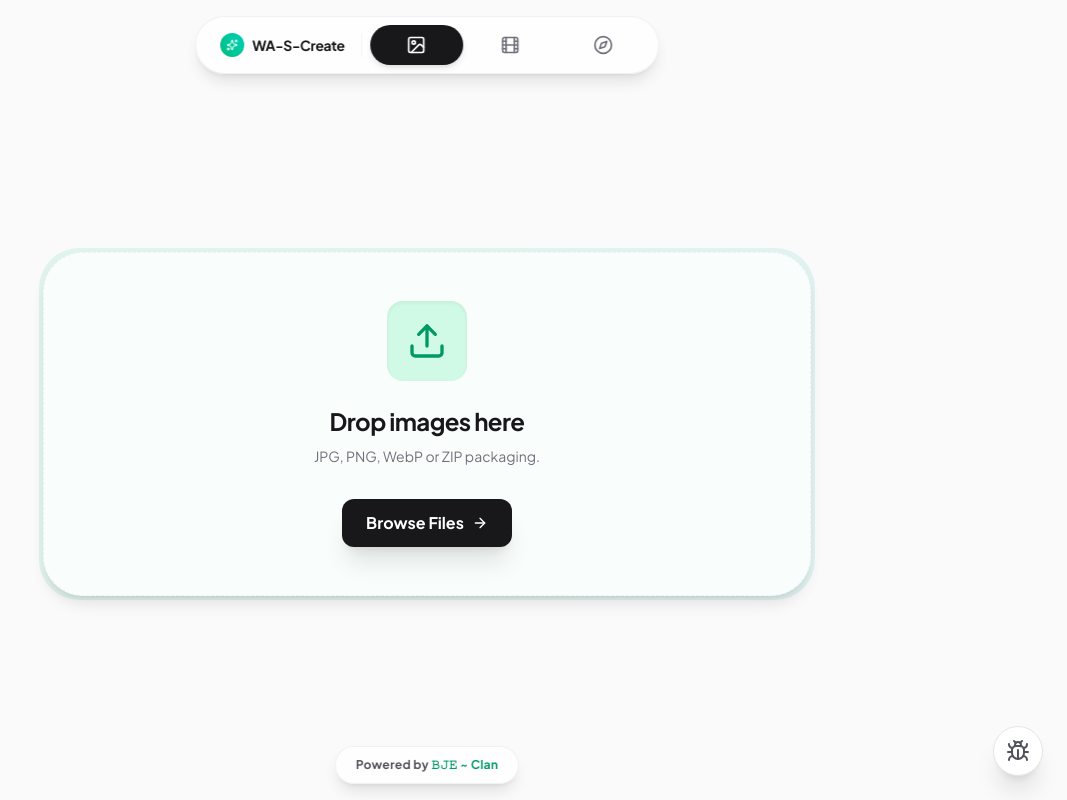
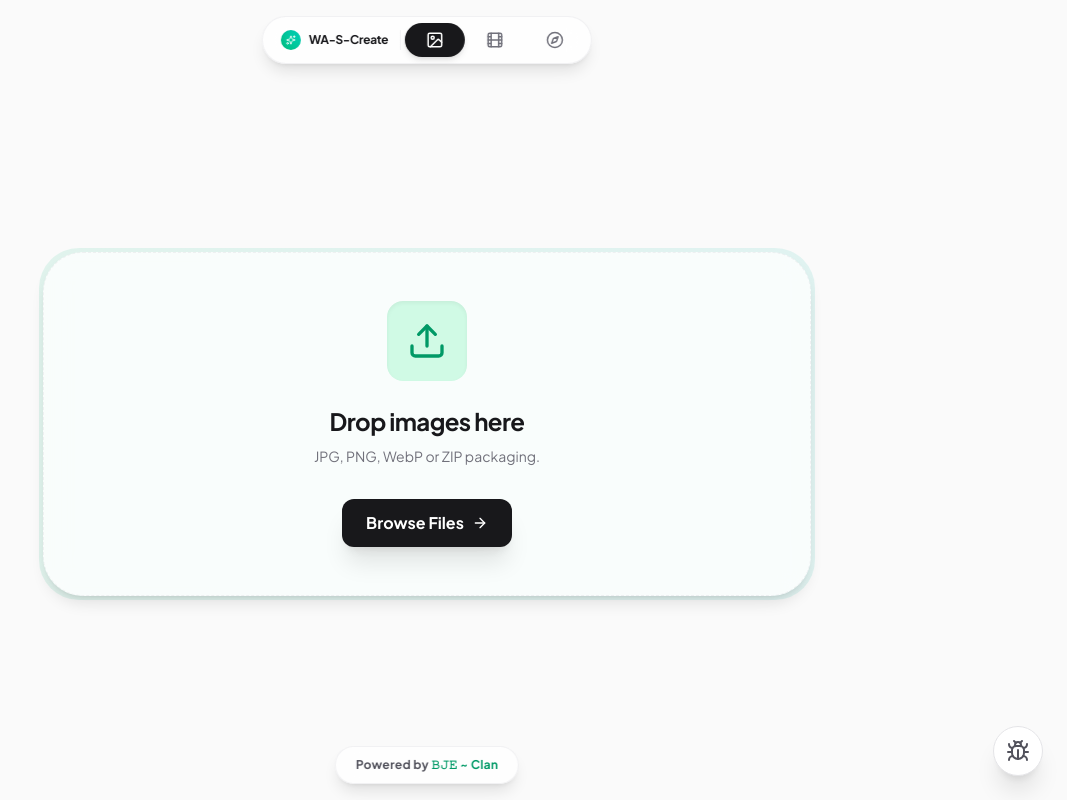
Before and after one commit to tuijbialnajah001/Whatsapp-S-Create, a React (Vite) app: page / in a window 1280 px wide. Shown: the whole page, without its empty margins (213-1280 px from the left). Built offline with nearby package versions, Linux system fonts and the light colour scheme.

Commit message:
style: refine header layout and sizing
Reduce padding, icon size, and branding dimensions to improve the header's aesthetic balance and responsiveness.

```diff
--- a/src/App.tsx
+++ b/src/App.tsx
@@ -136,17 +136,17 @@ export default function App() {
 
       {/* Floating Header & Toggle */}
       <header className="fixed top-4 left-1/2 -translate-x-1/2 z-40 flex items-center w-full max-w-[calc(100%-2rem)] sm:w-max">
-        <div className="glass-panel w-full rounded-full p-2 flex items-center shadow-lg border border-white/20 dark:border-zinc-800/50 justify-between sm:justify-start">
+        <div className="glass-panel w-full rounded-full p-1.5 flex items-center shadow-lg border border-white/20 dark:border-zinc-800/50 justify-between sm:justify-start">
           {/* Branding */}
-          <div className="hidden sm:flex items-center gap-2 px-4 border-r border-zinc-200/50 dark:border-zinc-700/50 mr-2 shrink-0">
-            <div className="w-6 h-6 bg-gradient-to-tr from-emerald-500 to-teal-400 rounded-full flex items-center justify-center shadow-inner">
-              <Sparkles className="w-3 h-3 text-white" />
+          <div className="hidden sm:flex items-center gap-2 px-3 border-r border-zinc-200/50 dark:border-zinc-700/50 mr-1 shrink-0">
+            <div className="w-5 h-5 bg-gradient-to-tr from-emerald-500 to-teal-400 rounded-full flex items-center justify-center shadow-inner">
+              <Sparkles className="w-2.5 h-2.5 text-white" />
             </div>
-            <h1 className="font-bold text-sm text-zinc-900 dark:text-white tracking-tight">WA-S-Create</h1>
+            <h1 className="font-bold text-xs text-zinc-900 dark:text-white tracking-tight">WA-S-Create</h1>
           </div>
 
           {/* Toggle */}
-          <div className="flex flex-1 items-center relative w-full sm:w-[280px]">
+          <div className="flex flex-1 items-center relative w-full sm:w-[180px]">
             <div
               className="absolute inset-y-0 w-1/3 bg-zinc-900 dark:bg-white rounded-full transition-transform duration-300 ease-out shadow-md"
               style={{ transform: activeTab === 'create' ? 'translateX(0)' : activeTab === 'video' ? 'translateX(100%)' : 'translateX(200%)' }}
@@ -154,23 +154,23 @@ export default function App() {
             <button
               onClick={() => setActiveTab('create')}
               title="Image to Sticker"
-              className={`relative z-10 flex-1 flex items-center justify-center gap-1.5 py-2.5 transition-colors ${activeTab === 'create' ? 'text-white dark:text-zinc-900' : 'text-zinc-500 hover:text-zinc-700 dark:hover:text-zinc-300'}`}
+              className={`relative z-10 flex-1 flex items-center justify-center gap-1.5 py-2 transition-colors ${activeTab === 'create' ? 'text-white dark:text-zinc-900' : 'text-zinc-500 hover:text-zinc-700 dark:hover:text-zinc-300'}`}
             >
-              <ImageIcon className="w-5 h-5" />
+              <ImageIcon className="w-4.5 h-4.5" />
             </button>
             <button
               onClick={() => setActiveTab('video')}
               title="Video to Sticker"
-              className={`relative z-10 flex-1 flex items-center justify-center gap-1.5 py-2.5 transition-colors ${activeTab === 'video' ? 'text-white dark:text-zinc-900' : 'text-zinc-500 hover:text-zinc-700 dark:hover:text-zinc-300'}`}
+              className={`relative z-10 flex-1 flex items-center justify-center gap-1.5 py-2 transition-colors ${activeTab === 'video' ? 'text-white dark:text-zinc-900' : 'text-zinc-500 hover:text-zinc-700 dark:hover:text-zinc-300'}`}
             >
-              <Film className="w-5 h-5" />
+              <Film className="w-4.5 h-4.5" />
             </button>
             <button
               onClick={() => setActiveTab('explore')}
               title="Explore Stickers"
-              className={`relative z-10 flex-1 flex items-center justify-center gap-1.5 py-2.5 transition-colors ${activeTab === 'explore' ? 'text-white dark:text-zinc-900' : 'text-zinc-500 hover:text-zinc-700 dark:hover:text-zinc-300'}`}
+              className={`relative z-10 flex-1 flex items-center justify-center gap-1.5 py-2 transition-colors ${activeTab === 'explore' ? 'text-white dark:text-zinc-900' : 'text-zinc-500 hover:text-zinc-700 dark:hover:text-zinc-300'}`}
             >
-              <Compass className="w-5 h-5" />
+              <Compass className="w-4.5 h-4.5" />
             </button>
           </div>
         </div>
```
